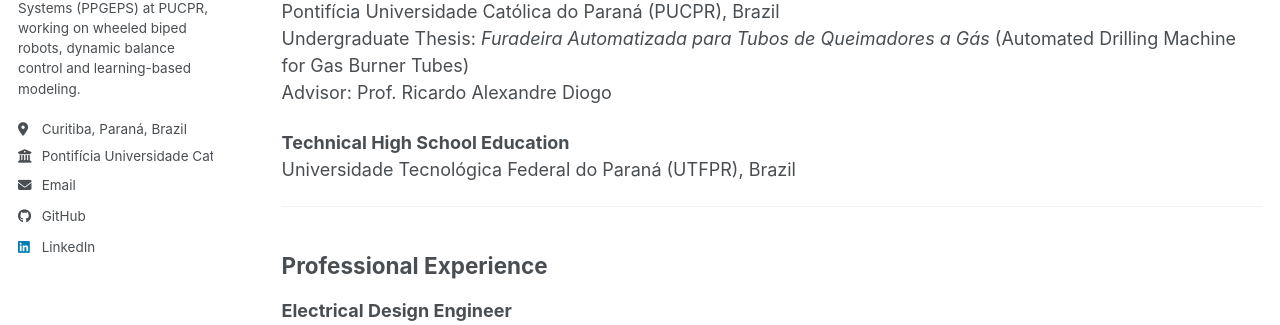
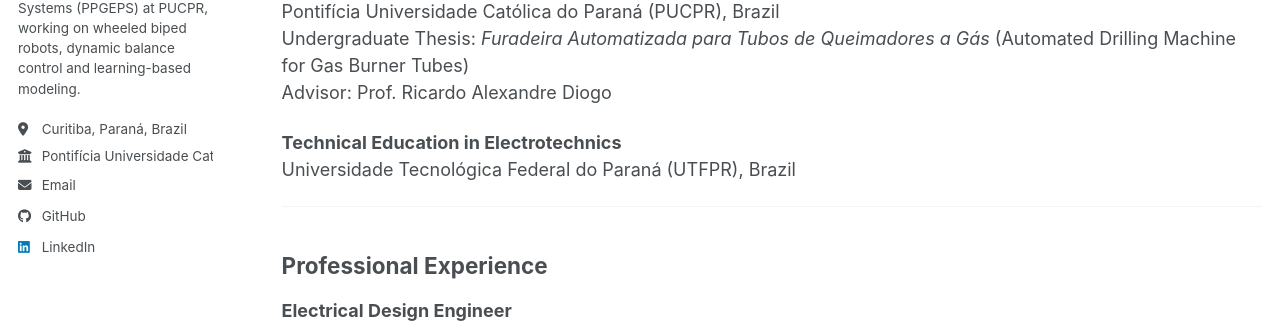
Before and after one commit to EdoAlmeida/EdoAlmeida.github.io, a Jekyll site: the page built from _pages/cv.md, in a window 1280 px wide and 900 px high. Shown: the part 380-705 px from the top of the window. Built offline with Jekyll 4.4.1, drawn with Linux system fonts in a browser that asks for light colours; a script bundle is joined from its source files by our own code; library files that are not in the unit come from our copies.

Commit message:
Update technical education section in CV

```diff
--- a/_pages/cv.md
+++ b/_pages/cv.md
@@ -19,7 +19,7 @@
 Undergraduate Thesis: *Furadeira Automatizada para Tubos de Queimadores a Gás* (Automated Drilling Machine for Gas Burner Tubes)
 Advisor: Prof. Ricardo Alexandre Diogo
 
-**Technical High School Education**
+**Technical Education in Electrotechnics**
 Universidade Tecnológica Federal do Paraná (UTFPR), Brazil
 
 ---
```
